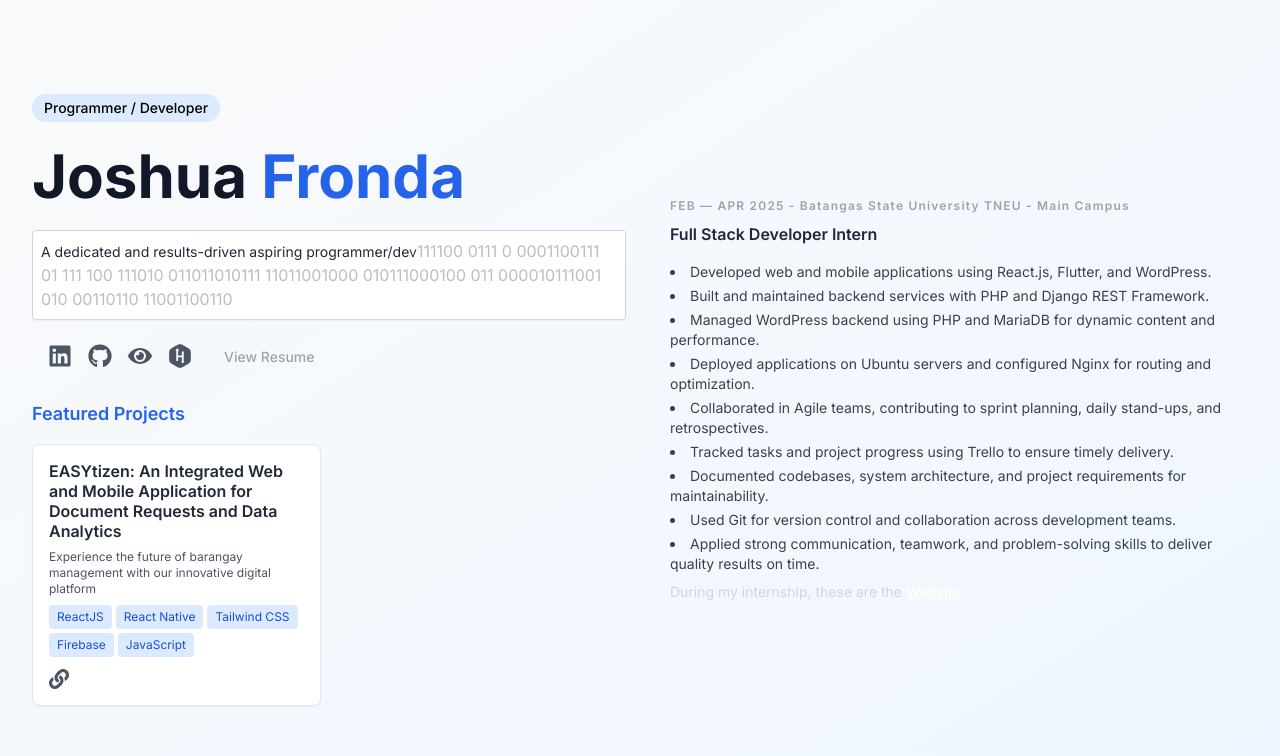
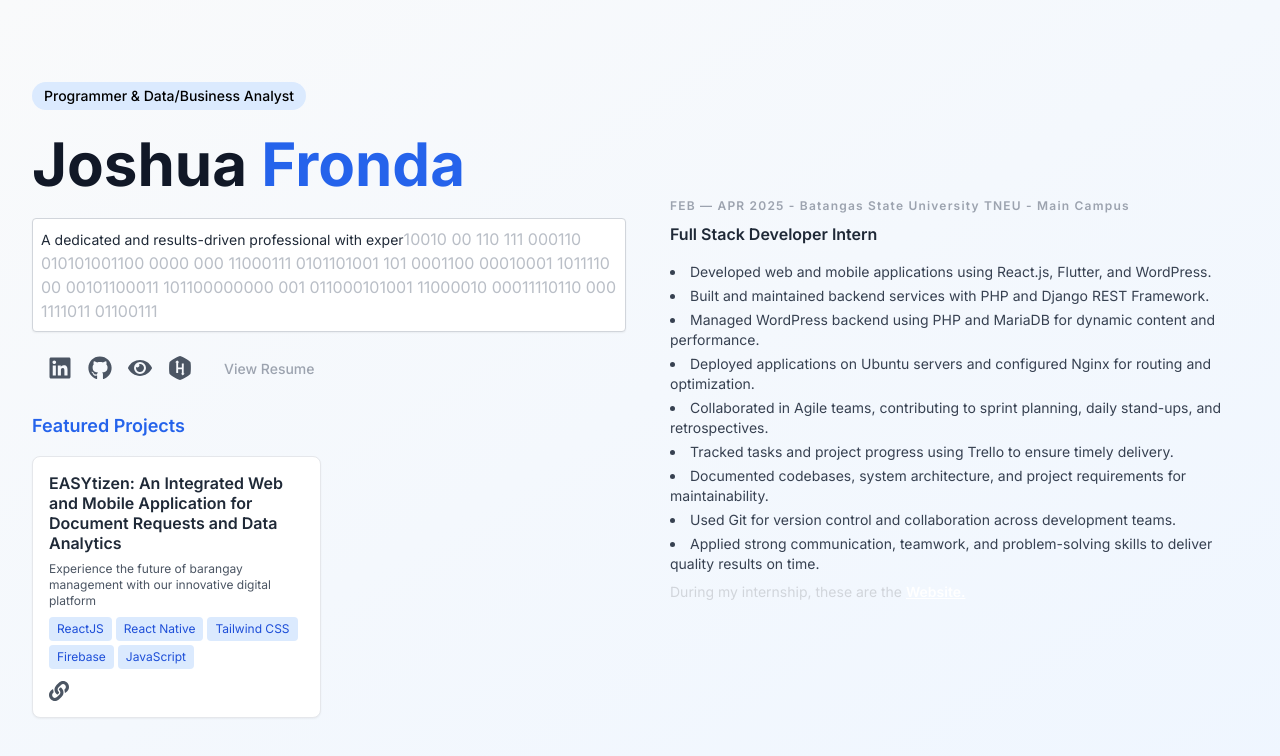
Before and after one commit to joshuafronda/portfolio, a React (Vite) app: page / in a window 1280 px wide. Shown: the top 756 px of the page. Built offline with nearby package versions, Linux system fonts and the light colour scheme; the HTML template or start-up script is replaced by a standard one.

Commit message:
update skills

```diff
--- a/src/components/sections/Hero.jsx
+++ b/src/components/sections/Hero.jsx
@@ -66,8 +66,8 @@ const Hero = () => {
             transition={{ delay: 0.3, duration: 0.5 }}
           >
             <ShinyText
-              text="Programmer / Developer"
-              speed={5}
+              text="Programmer & Data/Business Analyst"
+              speed={3}
               className="text-current"
             />
           </motion.span>
@@ -84,7 +84,7 @@ const Hero = () => {
           {/* Classic About Me Section */}
           <div className="mb-6 px-2 py-2 border border-gray-300 rounded bg-white dark:bg-gray-900 dark:border-gray-700 shadow-sm">
             <DecryptedText
-              text="A dedicated and results-driven aspiring programmer/developer with a foundation in web and mobile development, server-side programming, API integration, and database management."
+              text="A dedicated and results-driven professional with experience in web and mobile development, data and business analytics, and backend systems. Skilled in server-side programming, API integration, database management, and version control."
               variant="neon"
               className="text-sm text-gray-800 dark:text-gray-200"
               parentClassName="block"
```
